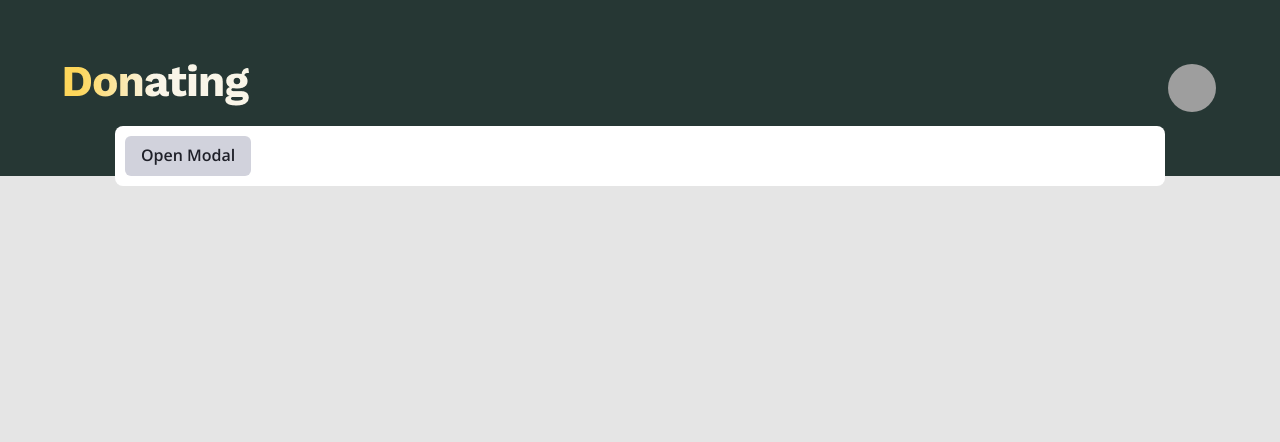
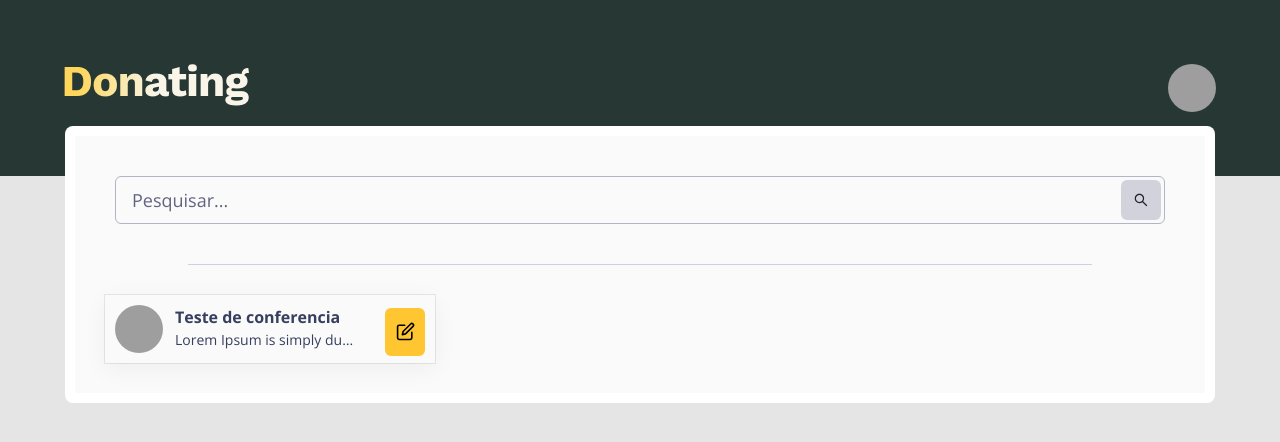
Before and after one commit to Squad-Beato-Carlo-Acutis/donations_web_front_react, a Next.js app: page /create_conference in a window 1280 px wide. Shown: the top 442 px of the page. Built offline with nearby package versions, Linux system fonts and the light colour scheme; grey boxes are pictures that could not be loaded.

Commit message:
add component search global and custom

```diff
--- a/package.json
+++ b/package.json
@@ -17,6 +17,7 @@
     "react": "^18.1.0",
     "react-dom": "^18.1.0",
     "react-hook-form": "^7.31.3",
+    "react-icons": "^4.4.0",
     "remark": "^14.0.1",
     "remark-html": "^15.0.0",
     "yup": "^0.32.11"
--- /dev/null
+++ b/src/components/CustomList/index.tsx
@@ -0,0 +1,79 @@
+import React from 'react'
+import { AiOutlineSearch } from 'react-icons/ai'
+
+import {
+	Box,
+	Divider,
+	Flex,
+	IconButton,
+	Input,
+	InputGroup,
+	InputRightElement,
+	SimpleGrid,
+} from '@chakra-ui/react'
+
+import { AvatarCard, TypeAvatarCardData } from './subComponents/AvatarCard'
+
+type TypeParams = {
+	callBackEdit: any
+	typeList: 'avatar-card'
+	data: TypeAvatarCardData[]
+}
+
+const CustomList = ({ callBackEdit, typeList, data }: TypeParams) => {
+	const loadItems = () => {
+		return data.map((item, index) => {
+			switch (typeList) {
+				case 'avatar-card':
+					return (
+						<AvatarCard
+							key={index}
+							data={{
+								name: item.name,
+								avatarLink: item.avatarLink,
+								description: item.description
+							}}
+							callBackEdit={() => {
+								callBackEdit(index)
+							}}
+						/>
+					)
+			}
+		})
+	}
+
+	return (
+		<Flex
+			flexDirection="column"
+			justifyContent="space-between"
+			bg="#fafafa"
+		>
+			<Box alignItems="center" padding="10" w="100%">
+				<InputGroup size="lg" w="100%">
+					<Input
+						pr="4.5rem"
+						w="100%"
+						type="text"
+						placeholder="Pesquisar..."
+					/>
+					<InputRightElement>
+						<IconButton
+							aria-label="Search database"
+							icon={<AiOutlineSearch />}
+						/>
+					</InputRightElement>
+				</InputGroup>
+			</Box>
+			<Divider w="80%" m="0 auto" />
+			<SimpleGrid
+				columns={[2, null, 3]}
+				spacing="40px"
+				padding="30px 30px"
+			>
+				{loadItems()}
+			</SimpleGrid>
+		</Flex>
+	)
+}
+
+export default CustomList
--- /dev/null
+++ b/src/components/CustomList/subComponents/AvatarCard.tsx
@@ -0,0 +1,46 @@
+import { Flex, Avatar, Box, IconButton, Text } from '@chakra-ui/react'
+import { FiEdit } from 'react-icons/fi'
+
+export type TypeAvatarCardData = {
+	name: string
+	description: string
+	avatarLink: string
+}
+
+export type TypeAvatarCardParams = {
+	data: TypeAvatarCardData
+	callBackEdit: any
+}
+
+export const AvatarCard = ({
+	data: { name, description, avatarLink },
+	callBackEdit,
+}: TypeAvatarCardParams) => {
+	return (
+		<Flex
+			flexDirection="row"
+			alignItems="center"
+			boxShadow="rgba(0, 0, 0, 0.05) 0px 6px 24px 0px, rgba(0, 0, 0, 0.08) 0px 0px 0px 1px;"
+			padding="10px"
+		>
+			<Flex w="100%">
+				<Avatar src={avatarLink} />
+				<Box ml="3">
+					<Text fontWeight="bold">{name}</Text>
+					<Text fontSize="sm" textOverflow='ellipsis' overflow='hidden' whiteSpace='nowrap' w='180px'>{description}</Text>
+				</Box>
+			</Flex>
+			<IconButton
+				bg="#FFC632"
+				colorScheme="yellow"
+				aria-label="Call Sage"
+				fontSize="19px"
+				title="Editar"
+				onClick={callBackEdit}
+				h="100%"
+				mt="5px"
+				icon={<FiEdit />}
+			/>
+		</Flex>
+	)
+}
--- a/src/pages/create_conference.tsx
+++ b/src/pages/create_conference.tsx
@@ -22,6 +22,7 @@ import Header from '../components/Header'
 
 import { yupResolver } from '@hookform/resolvers/yup'
 import * as yup from 'yup'
+import CustomList from '../components/CustomList'
 
 const schema = yup
 	.object({
@@ -41,6 +42,17 @@ type SignInFormData = {
 
 export default function CreateConference() {
 	const { isOpen, onOpen, onClose } = useDisclosure()
+	const customData = [
+		{
+			description: 'Teste de conferencia',
+			link_avatar:
+				'https://styles.redditmedia.com/t5_2sxwj/styles/communityIcon_4i2mjfjiqlb11.jpg',
+			about: "Lorem Ipsum is simply dummy text of the printing and typesetting industry. Lorem Ipsum has been the industry's standard dummy text ever since the 1500s, when an unknown printer took a galley of type and scrambled it to make a type specimen book. It has survived not only five centuries, but also the leap into electronic typesetting, remaining essentially unchanged.",
+			title_address: 'Teste Title Address',
+			address: 'Teste Address',
+			opening_hours: '08:30;12:00;14:00;18:00',
+		},
+	]
 	const handleSignIn: SubmitHandler<SignInFormData> = async (e) => {
 		await new Promise((resolve) => setTimeout(resolve, 2000))
 		console.log('TCL: handleSignIn -> e', e)
@@ -49,6 +61,13 @@ export default function CreateConference() {
 	const { handleSubmit } = useForm({
 		// resolver: yupResolver(schema),
 	})
+
+	const customOpenModal = (index: number) => {
+		alert(`Teste com index: ${index}`)
+
+		const item = customData[index]
+		console.log("Item => ", item)
+	}
 	return (
 		<>
 			<Box w="100%" minHeight="100vh" bg="#E5E5E5">
@@ -56,14 +75,24 @@ export default function CreateConference() {
 
 				<Box
 					w="100%"
-					maxW="1050px"
+					maxW={{ base: '100%', md: '1150px' }}
 					bg="#FFFFFF"
 					margin="0 auto"
 					mt="-50px"
 					borderRadius="8px"
 					padding="10px"
 				>
-					<Button onClick={onOpen}>Open Modal</Button>
+					<CustomList
+						callBackEdit={customOpenModal}
+						data={customData.map((item) => {
+							return {
+								name: item.description,
+								avatarLink: item.link_avatar,
+								description: item.about,
+							}
+						})}
+						typeList="avatar-card"
+					></CustomList>
 				</Box>
 			</Box>
 
@@ -129,7 +158,7 @@ export default function CreateConference() {
 								<Box
 									w={{ base: '100%', md: '32%' }}
 									display="inline-block"
-									marginTop='20px'
+									marginTop="20px"
 								>
 									<Text>Titulo do endereço</Text>
 									<Input
@@ -142,7 +171,7 @@ export default function CreateConference() {
 								<Box
 									w={{ base: '100%', md: '32%' }}
 									display="inline-block"
-									marginTop='20px'
+									marginTop="20px"
 								>
 									<Text>Endereço</Text>
 									<Input
@@ -155,7 +184,7 @@ export default function CreateConference() {
 								<Box
 									w={{ base: '100%', md: '32%' }}
 									display="inline-block"
-									marginTop='20px'
+									marginTop="20px"
 								>
 									<Text>Número</Text>
 									<NumberInput>
```
Also changed, not shown: 1 other file (tests, documents, lock files or other folders).
